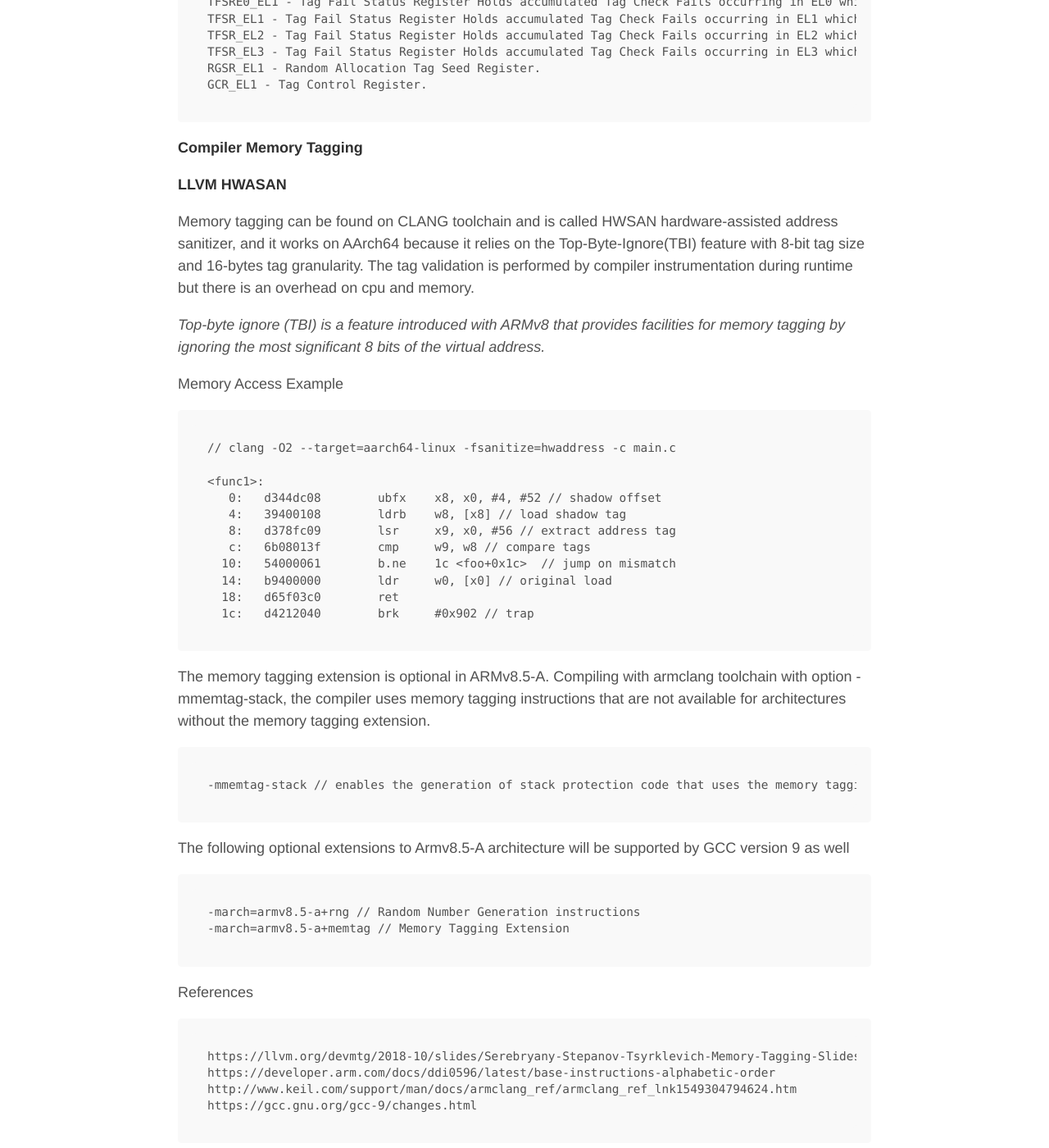
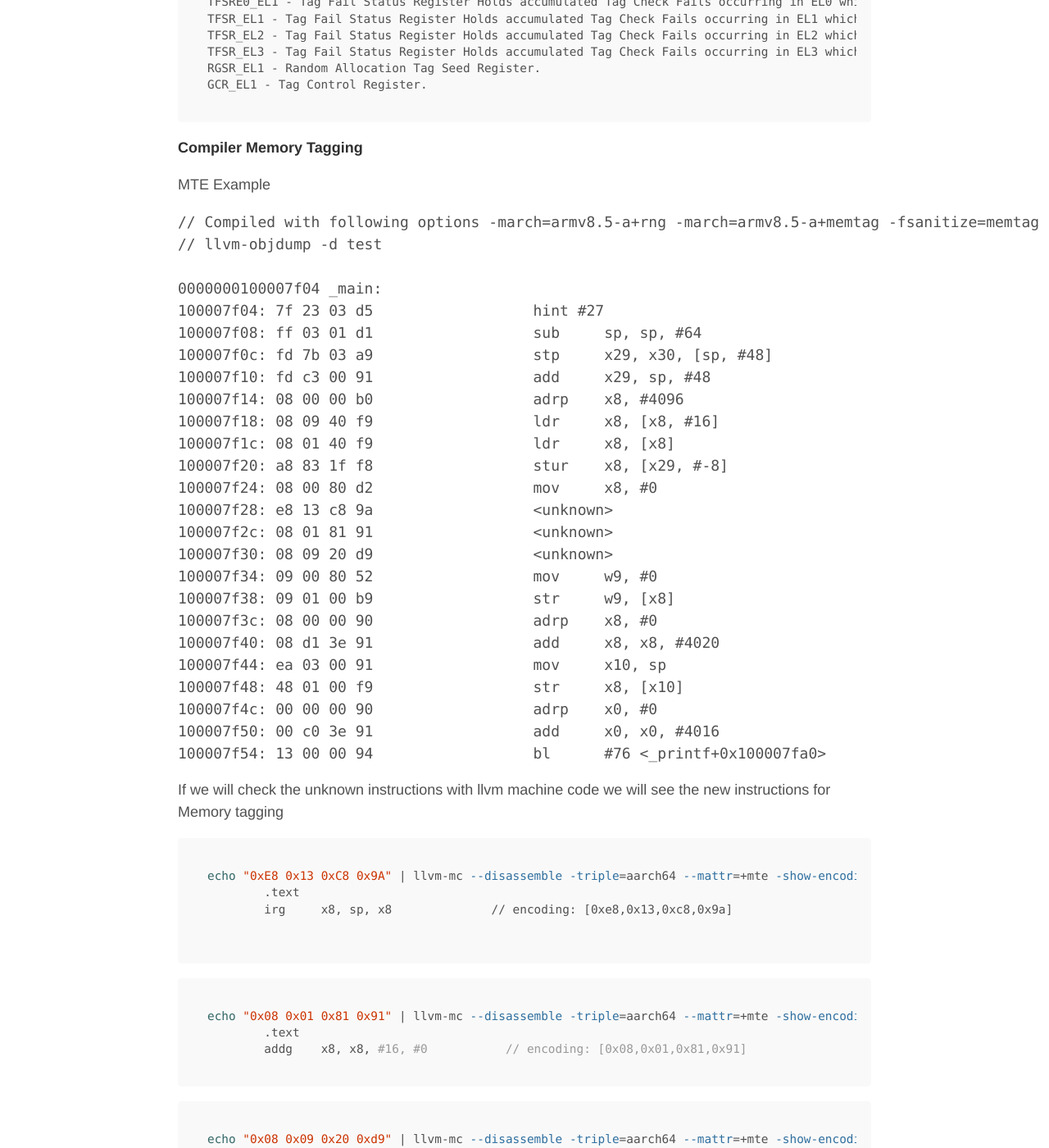
Before and after one commit to ChAndreas/chandreas.github.io, a Jekyll site: the page built from _posts/2019-04-07-memory-tagging.md, in a window 1280 px wide and 1400 px high, scrolled down 2186 px. Shown: the whole window at 82% size. Built offline with Jekyll 4.4.1, drawn with Linux system fonts in a browser that asks for light colours; some of the changed text lies outside the part shown.

Commit message:
Update 2019-04-07-memory-tagging.md

````diff
--- a/_posts/2019-04-07-memory-tagging.md
+++ b/_posts/2019-04-07-memory-tagging.md
@@ -63,36 +63,57 @@ New System Registers for tagging
 
 **Compiler Memory Tagging**
 
-**LLVM HWASAN**
+MTE Example
 
-Memory tagging can be found on CLANG toolchain and is called HWSAN hardware-assisted address sanitizer, and it works on AArch64 because it relies on the Top-Byte-Ignore(TBI) feature with 8-bit tag size and 16-bytes tag granularity. The tag validation is performed by compiler instrumentation during runtime but there is an overhead on cpu and memory.
+```lldb
+// Compiled with following options -march=armv8.5-a+rng -march=armv8.5-a+memtag -fsanitize=memtag
+// llvm-objdump -d test
 
-*Top-byte ignore (TBI) is a feature introduced with ARMv8 that provides facilities for memory tagging by ignoring the most significant 8 bits of the virtual address.*
+0000000100007f04 _main:
+100007f04: 7f 23 03 d5                 	hint #27
+100007f08: ff 03 01 d1                 	sub	sp, sp, #64
+100007f0c: fd 7b 03 a9                 	stp	x29, x30, [sp, #48]
+100007f10: fd c3 00 91                 	add	x29, sp, #48
+100007f14: 08 00 00 b0                 	adrp	x8, #4096
+100007f18: 08 09 40 f9                 	ldr	x8, [x8, #16]
+100007f1c: 08 01 40 f9                 	ldr	x8, [x8]
+100007f20: a8 83 1f f8                 	stur	x8, [x29, #-8]
+100007f24: 08 00 80 d2                 	mov	x8, #0
+100007f28: e8 13 c8 9a                 	<unknown>
+100007f2c: 08 01 81 91                 	<unknown>
+100007f30: 08 09 20 d9                 	<unknown>
+100007f34: 09 00 80 52                 	mov	w9, #0
+100007f38: 09 01 00 b9                 	str	w9, [x8]
+100007f3c: 08 00 00 90                 	adrp	x8, #0
+100007f40: 08 d1 3e 91                 	add	x8, x8, #4020
+100007f44: ea 03 00 91                 	mov	x10, sp
+100007f48: 48 01 00 f9                 	str	x8, [x10]
+100007f4c: 00 00 00 90                 	adrp	x0, #0
+100007f50: 00 c0 3e 91                 	add	x0, x0, #4016
+100007f54: 13 00 00 94                 	bl	#76 <_printf+0x100007fa0>
+```
 
-Memory Access Example
+If we will check the unknown instructions with llvm machine code we will see the new instructions for Memory tagging
+
+```bash
+echo "0xE8 0x13 0xC8 0x9A" | llvm-mc --disassemble -triple=aarch64 --mattr=+mte -show-encoding
+	.text
+	irg	x8, sp, x8              // encoding: [0xe8,0x13,0xc8,0x9a]
 
 ```
-// clang -O2 --target=aarch64-linux -fsanitize=hwaddress -c main.c
 
-<func1>:
-   0:	d344dc08	ubfx	x8, x0, #4, #52 // shadow offset
-   4:	39400108	ldrb	w8, [x8] // load shadow tag
-   8:	d378fc09	lsr	x9, x0, #56 // extract address tag
-   c:	6b08013f	cmp	w9, w8 // compare tags
-  10:	54000061	b.ne	1c <foo+0x1c>  // jump on mismatch
-  14:	b9400000	ldr	w0, [x0] // original load
-  18:	d65f03c0	ret
-  1c:	d4212040	brk	#0x902 // trap
+```bash
+echo "0x08 0x01 0x81 0x91" | llvm-mc --disassemble -triple=aarch64 --mattr=+mte -show-encoding
+	.text
+        addg	x8, x8, #16, #0           // encoding: [0x08,0x01,0x81,0x91]
 ```
 
-The memory tagging extension is optional in ARMv8.5-A. Compiling with armclang toolchain with option -mmemtag-stack, the compiler uses memory tagging instructions that are not available for architectures without the memory tagging extension.
+```bash
+echo "0x08 0x09 0x20 0xd9" | llvm-mc --disassemble -triple=aarch64 --mattr=+mte -show-encoding
+	.text
+	stg	x8, [x8]                // encoding: [0x08,0x09,0x20,0xd9]
+```
 
-	-mmemtag-stack // enables the generation of stack protection code that uses the memory tagging extension.
-
-The following optional extensions to Armv8.5-A architecture will be supported by GCC version 9 as well
-
-	-march=armv8.5-a+rng // Random Number Generation instructions
-    -march=armv8.5-a+memtag // Memory Tagging Extension
 
 References
 
@@ -100,3 +121,4 @@ References
 	https://developer.arm.com/docs/ddi0596/latest/base-instructions-alphabetic-order
 	http://www.keil.com/support/man/docs/armclang_ref/armclang_ref_lnk1549304794624.htm
 	https://gcc.gnu.org/gcc-9/changes.html
+	https://github.com/llvm-mirror/llvm/blob/1338c14d0676434da021911c8824f00425d4895d/test/MC/AArch64/armv8.5a-mte.s
````
